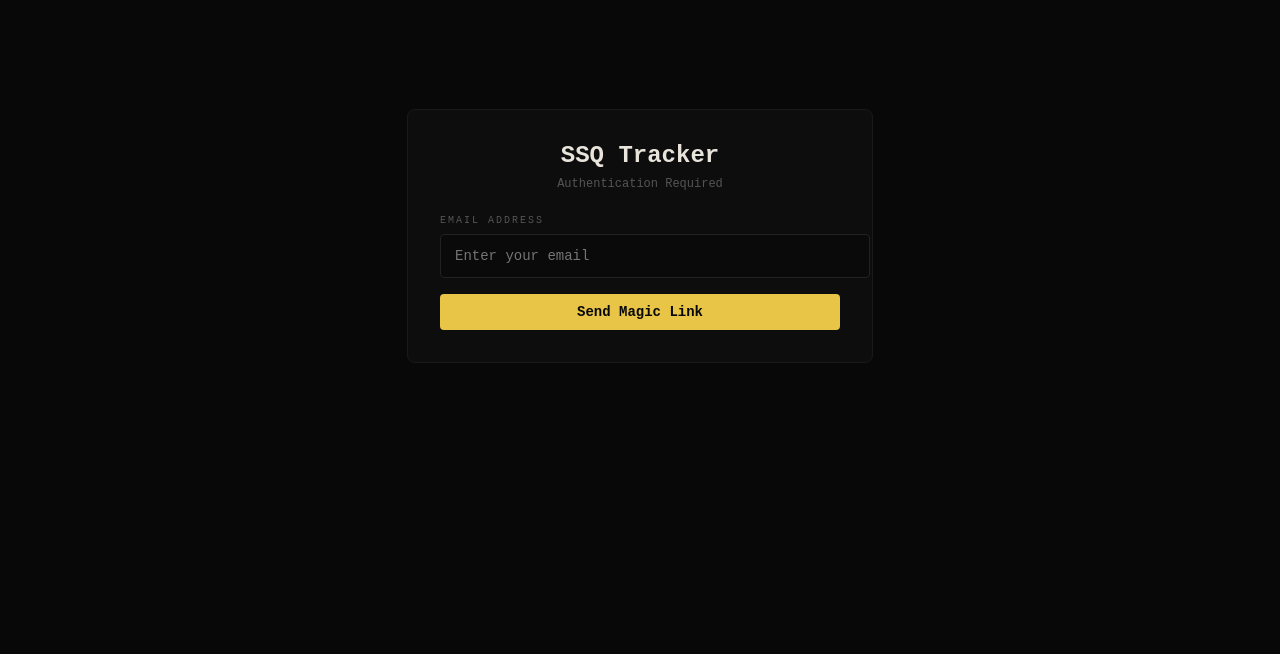
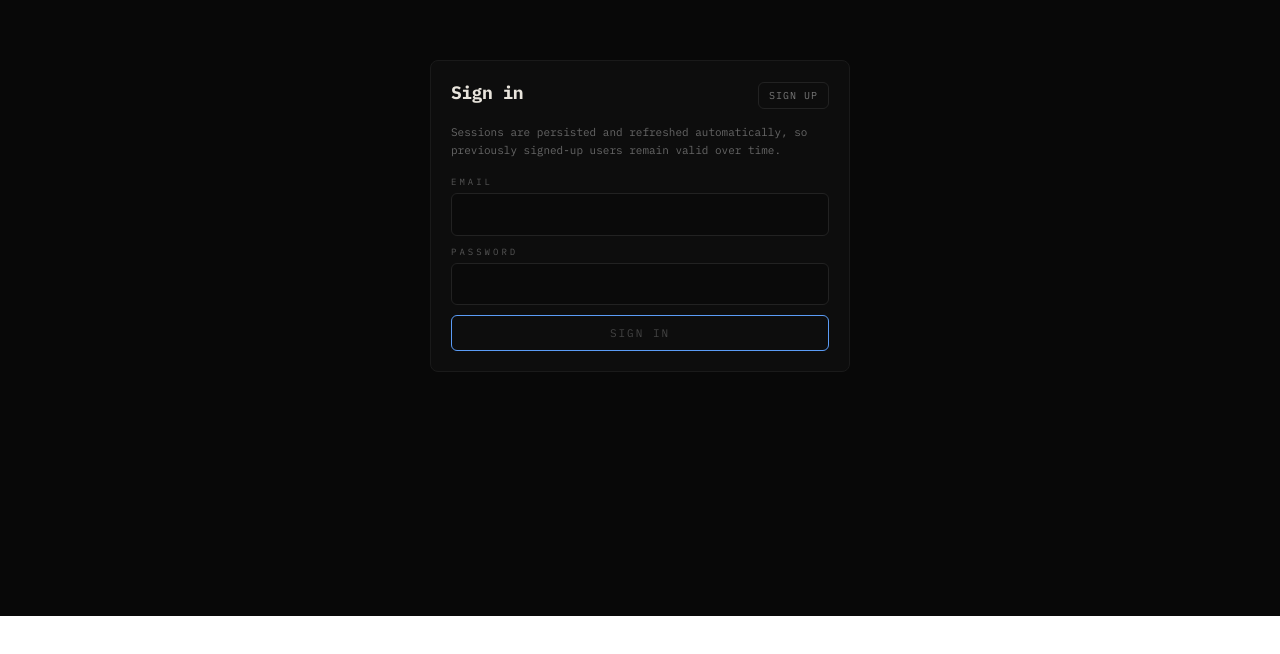
Before and after one commit to muhammadkhatana661/workspace, a React (Vite) app: page / in a window 1280 px wide. Shown: the part 184-838 px from the top of the page. After the commit the page ends 800 px from the top, so only its background shows below. Built offline with nearby package versions, Linux system fonts and the light colour scheme.

Commit message:
feat: supabase auth gate and production build fixes

```diff
--- a/src/App.jsx
+++ b/src/App.jsx
@@ -1,6 +1,4 @@
 import { useState, useEffect, useRef } from "react";
-import Auth from "./Auth";
-import { supabase } from "./supabaseClient";
 
 // ─── DATA ────────────────────────────────────────────────────────────────────
 
@@ -256,33 +254,11 @@ function getEmptyState() {
 
 // ─── APP ──────────────────────────────────────────────────────────────────────
 
-export default function App() {
-  const [session, setSession] = useState(null)
-
-  useEffect(() => {
-    supabase.auth.getSession().then(({ data: { session } }) => {
-      setSession(session)
-    })
-
-    const {
-      data: { subscription },
-    } = supabase.auth.onAuthStateChange((_event, session) => {
-      setSession(session)
-    })
-
-    return () => {
-      if (subscription) subscription.unsubscribe()
-    }
-  }, [])
-
-  if (!session) {
-    return <Auth onLogin={setSession} />
-  }
-
-  return <SSQTracker session={session} />
+export default function App({ supabase, session }) {
+  return <SSQTracker supabase={supabase} session={session} />;
 }
 
-function SSQTracker({ session }) {
+function SSQTracker({ supabase, session }) {
   const [rawSt, setSt] = useState(getEmptyState);
   const [tab, setTab] = useState("today");
   const [loadingInitial, setLoadingInitial] = useState(true);
@@ -711,6 +687,25 @@ function SSQTracker({ session }) {
             </div>
             <span style={{ fontSize: 10, fontWeight: 700, color: activeStage.color }}>{weekPct}%</span>
           </div>
+
+          {supabase && (
+            <button
+              onClick={() => supabase.auth.signOut()}
+              title={session?.user?.email || "Sign out"}
+              style={{
+                background: "transparent",
+                border: `1px solid ${C.border2}`,
+                borderRadius: 4,
+                padding: "5px 10px",
+                color: "#666",
+                fontSize: 9,
+                letterSpacing: 2,
+                textTransform: "uppercase",
+              }}
+            >
+              Sign out
+            </button>
+          )}
         </div>
       </div>
 
--- a/src/Auth.jsx
+++ b/src/Auth.jsx
@@ -1,139 +1,170 @@
-import { useState } from 'react'
-import { supabase } from './supabaseClient'
+import { useMemo, useState } from "react";
 
-// Hardcoded array of allowed emails
-const ALLOWED_EMAILS = [
-    'abdulhadiasghar@outlook.com',
-    'abdulautomates101@gmail.com',
-    'muhammadkhatana661@gmail.com'
-    // Add more emails here
-]
+export default function Auth({ supabase }) {
+  const [mode, setMode] = useState("signin"); // signin | signup
+  const [email, setEmail] = useState("");
+  const [password, setPassword] = useState("");
+  const [busy, setBusy] = useState(false);
+  const [err, setErr] = useState("");
+  const [msg, setMsg] = useState("");
 
-export default function Auth({ onLogin }) {
-    const [email, setEmail] = useState('')
-    const [sent, setSent] = useState(false)
-    const [loading, setLoading] = useState(false)
-    const [error, setError] = useState(null)
+  const canSubmit = useMemo(() => {
+    return email.trim().length > 3 && password.length >= 6 && !busy;
+  }, [email, password, busy]);
 
-    // Shared styles to match App.jsx
-    const C = {
-        bg: "#080808", bg2: "#0d0d0d", bg3: "#121212",
-        border: "#1a1a1a", border2: "#222",
-        text: "#C8C5BE", textHi: "#E8E4DC", textDim: "#555",
+  async function onSubmit(e) {
+    e.preventDefault();
+    setErr("");
+    setMsg("");
+    setBusy(true);
+    try {
+      if (mode === "signin") {
+        const { error } = await supabase.auth.signInWithPassword({
+          email: email.trim(),
+          password,
+        });
+        if (error) throw error;
+        setMsg("Signed in.");
+      } else {
+        const { error } = await supabase.auth.signUp({
+          email: email.trim(),
+          password,
+        });
+        if (error) throw error;
+        setMsg("Account created. You can sign in now.");
+        setMode("signin");
+      }
+    } catch (e2) {
+      setErr(e2?.message || "Auth error");
+    } finally {
+      setBusy(false);
+    }
   }
 
-    const inputStyle = {
-        width: "100%", background: "#0a0a0a", border: `1px solid ${C.border2}`,
-        borderRadius: 4, color: C.textHi, padding: "10px 14px",
-        fontSize: 14, fontFamily: "inherit", outline: "none", lineHeight: 1.6,
-        marginBottom: 16
-    }
+  const C = {
+    bg: "#080808",
+    bg2: "#0d0d0d",
+    border: "#1a1a1a",
+    border2: "#222",
+    text: "#C8C5BE",
+    textHi: "#E8E4DC",
+    textDim: "#555",
+    accent: "#5B9CF6",
+  };
 
-    const buttonStyle = {
+  const card = {
+    background: C.bg2,
+    border: `1px solid ${C.border}`,
+    borderRadius: 8,
+    padding: 20,
+    width: 420,
+    maxWidth: "100%",
+  };
+
+  const input = {
     width: "100%",
-        padding: "10px",
-        background: "#E8C547",
-        color: "#080808",
-        border: "none",
-        borderRadius: 4,
-        fontSize: 14,
-        fontWeight: "bold",
-        cursor: "pointer",
-        fontFamily: "inherit"
-    }
+    background: "#0a0a0a",
+    border: `1px solid ${C.border2}`,
+    borderRadius: 6,
+    color: C.textHi,
+    padding: "10px 12px",
+    fontSize: 13,
+    outline: "none",
+    lineHeight: 1.6,
+    fontFamily: "inherit",
+  };
 
-    const handleSendMagicLink = async (e) => {
-        e.preventDefault()
-        setLoading(true)
-        setError(null)
-
-        if (!ALLOWED_EMAILS.includes(email.toLowerCase().trim())) {
-            setError("This email is not authorized to access the application.")
-            setLoading(false)
-            return
-        }
-
-        const { error } = await supabase.auth.signInWithOtp({
-            email: email.trim(),
-        })
-
-        if (error) {
-            setError(error.message)
-        } else {
-            setSent(true)
-        }
-        setLoading(false)
-    }
+  const btn = {
+    width: "100%",
+    padding: "10px 12px",
+    fontSize: 11,
+    letterSpacing: 2,
+    borderRadius: 6,
+    border: `1px solid ${C.accent}`,
+    background: canSubmit ? C.accent : "transparent",
+    color: canSubmit ? "#080808" : "#444",
+    textTransform: "uppercase",
+    cursor: canSubmit ? "pointer" : "not-allowed",
+    transition: "all .15s",
+  };
 
   return (
-        <div style={{
-            fontFamily: "'IBM Plex Mono','Fira Code','Courier New',monospace",
+    <div
+      style={{
         minHeight: "100vh",
-            background: C.bg,
-            color: C.text,
         display: "flex",
         alignItems: "center",
         justifyContent: "center",
-            padding: "20px"
-        }}>
-            <div style={{
-                background: C.bg2,
-                border: `1px solid ${C.border}`,
-                borderRadius: 8,
-                padding: "32px",
-                width: "100%",
-                maxWidth: "400px"
-            }}>
-                <div style={{ marginBottom: 24, textAlign: "center" }}>
-                    <h2 style={{ color: C.textHi, margin: "0 0 8px 0", fontSize: 24 }}>SSQ Tracker</h2>
-                    <p style={{ color: C.textDim, margin: 0, fontSize: 12 }}>Authentication Required</p>
+        background: C.bg,
+        color: C.text,
+        padding: 22,
+        fontFamily: "'IBM Plex Mono','Fira Code','Courier New',monospace",
+      }}
+    >
+      <style>{`
+        @import url('https://fonts.googleapis.com/css2?family=IBM+Plex+Mono:wght@400;500;700&display=swap');
+        * { box-sizing:border-box; }
+        button { font-family: inherit; }
+      `}</style>
+
+      <div style={card}>
+        <div style={{ display: "flex", alignItems: "baseline", justifyContent: "space-between", gap: 10, marginBottom: 14 }}>
+          <div style={{ fontSize: 18, fontWeight: 700, color: C.textHi, letterSpacing: -0.5 }}>
+            {mode === "signin" ? "Sign in" : "Create account"}
+          </div>
+          <button
+            type="button"
+            onClick={() => {
+              setErr("");
+              setMsg("");
+              setMode(m => (m === "signin" ? "signup" : "signin"));
+            }}
+            style={{
+              background: "transparent",
+              border: `1px solid ${C.border2}`,
+              borderRadius: 6,
+              padding: "6px 10px",
+              fontSize: 10,
+              letterSpacing: 1,
+              color: "#777",
+              cursor: "pointer",
+              textTransform: "uppercase",
+            }}
+          >
+            {mode === "signin" ? "Sign up" : "Sign in"}
+          </button>
         </div>
 
-                {error && (
-                    <div style={{
-                        padding: "10px",
-                        background: "#4a1c18",
-                        border: "1px solid #F06449",
-                        color: "#F06449",
-                        borderRadius: 4,
-                        marginBottom: 16,
-                        fontSize: 12
-                    }}>
-                        {error}
+        <div style={{ fontSize: 11, color: "#666", lineHeight: 1.7, marginBottom: 16 }}>
+          Sessions are persisted and refreshed automatically, so previously signed-up users remain valid over time.
+        </div>
+
+        <form onSubmit={onSubmit} style={{ display: "flex", flexDirection: "column", gap: 10 }}>
+          <div>
+            <div style={{ fontSize: 9, letterSpacing: 3, color: C.textDim, marginBottom: 6, textTransform: "uppercase" }}>Email</div>
+            <input value={email} onChange={e => setEmail(e.target.value)} style={input} autoComplete="email" />
+          </div>
+          <div>
+            <div style={{ fontSize: 9, letterSpacing: 3, color: C.textDim, marginBottom: 6, textTransform: "uppercase" }}>Password</div>
+            <input value={password} onChange={e => setPassword(e.target.value)} style={input} type="password" autoComplete={mode === "signin" ? "current-password" : "new-password"} />
+          </div>
+
+          {err && (
+            <div style={{ padding: "10px 12px", background: "#1a0c0a", border: "1px solid #F0644944", borderRadius: 6, color: "#F06449", fontSize: 11, lineHeight: 1.6 }}>
+              {err}
+            </div>
+          )}
+          {msg && (
+            <div style={{ padding: "10px 12px", background: "#081a0f", border: "1px solid #52D68A44", borderRadius: 6, color: "#52D68A", fontSize: 11, lineHeight: 1.6 }}>
+              {msg}
             </div>
           )}
 
-                {sent ? (
-                    <div style={{ textAlign: "center" }}>
-                        <div style={{ fontSize: 24, marginBottom: 16 }}>Check your email!</div>
-                        <p style={{ color: C.text, fontSize: 14, lineHeight: 1.6, marginBottom: 24 }}>
-                            We've sent a magic login link to <strong>{email}</strong>.
-                            Click the link in the email to log in automatically.
-                        </p>
-                        <button
-                            onClick={() => setSent(false)}
-                            style={{ background: "none", border: "none", color: C.textDim, fontSize: 12, cursor: "pointer", textDecoration: "underline" }}
-                        >
-                            Back to email entry
-                        </button>
-                    </div>
-                ) : (
-                    <form onSubmit={handleSendMagicLink}>
-                        <label style={{ display: "block", fontSize: 10, letterSpacing: 2, color: C.textDim, marginBottom: 8, textTransform: "uppercase" }}>Email Address</label>
-                        <input
-                            type="email"
-                            value={email}
-                            onChange={(e) => setEmail(e.target.value)}
-                            placeholder="Enter your email"
-                            required
-                            style={inputStyle}
-                        />
-                        <button type="submit" disabled={loading} style={{ ...buttonStyle, opacity: loading ? 0.7 : 1 }}>
-                            {loading ? "Sending link..." : "Send Magic Link"}
+          <button type="submit" disabled={!canSubmit} style={btn}>
+            {busy ? "Please wait…" : mode === "signin" ? "Sign in" : "Sign up"}
           </button>
         </form>
-                )}
       </div>
     </div>
-    )
+  );
 }
--- a/src/main.jsx
+++ b/src/main.jsx
@@ -1,9 +1,83 @@
-import { StrictMode } from 'react'
-import { createRoot } from 'react-dom/client'
-import App from './App.jsx'
+import { StrictMode, useEffect, useState } from "react";
+import { createRoot } from "react-dom/client";
+import { createClient } from "@supabase/supabase-js";
+import App from "./App.jsx";
+import Auth from "./Auth.jsx";
 
-createRoot(document.getElementById('root')).render(
-    <StrictMode>
-        <App />
-    </StrictMode>,
-)
+const supabaseUrl = import.meta.env.VITE_SUPABASE_URL;
+const supabaseAnonKey = import.meta.env.VITE_SUPABASE_ANON_KEY;
+
+const supabase =
+  supabaseUrl && supabaseAnonKey
+    ? createClient(supabaseUrl, supabaseAnonKey, {
+        auth: {
+          persistSession: true,
+          autoRefreshToken: true,
+          detectSessionInUrl: true,
+        },
+      })
+    : null;
+
+function Root() {
+  const [session, setSession] = useState(null);
+  const [loading, setLoading] = useState(true);
+
+  useEffect(() => {
+    let unsub = null;
+    let cancelled = false;
+
+    async function boot() {
+      if (!supabase) {
+        setLoading(false);
+        return;
+      }
+      const { data } = await supabase.auth.getSession();
+      if (cancelled) return;
+      setSession(data.session);
+      setLoading(false);
+
+      const { data: sub } = supabase.auth.onAuthStateChange((_event, nextSession) => {
+        setSession(nextSession);
+      });
+      unsub = sub?.subscription;
+    }
+
+    boot();
+    return () => {
+      cancelled = true;
+      try {
+        unsub?.unsubscribe?.();
+      } catch {
+        // ignore
+      }
+    };
+  }, []);
+
+  if (!supabase) {
+    return (
+      <div style={{ fontFamily: "system-ui, -apple-system, Segoe UI, Roboto, sans-serif", padding: 24 }}>
+        <div style={{ fontSize: 16, fontWeight: 700, marginBottom: 8 }}>Missing Supabase env vars</div>
+        <div style={{ color: "#666", lineHeight: 1.6 }}>
+          Set <code>VITE_SUPABASE_URL</code> and <code>VITE_SUPABASE_ANON_KEY</code> in your environment.
+          You can copy <code>env.example</code> to <code>.env</code>.
+        </div>
+      </div>
+    );
+  }
+
+  if (loading) {
+    return (
+      <div style={{ fontFamily: "system-ui, -apple-system, Segoe UI, Roboto, sans-serif", padding: 24, color: "#666" }}>
+        Loading…
+      </div>
+    );
+  }
+
+  return session ? <App supabase={supabase} session={session} /> : <Auth supabase={supabase} />;
+}
+
+createRoot(document.getElementById("root")).render(
+  <StrictMode>
+    <Root />
+  </StrictMode>
+);
```
Also changed, not shown: 2 other files (tests, documents, lock files or other folders). Lines whose indentation alone changed are shown as unchanged.
